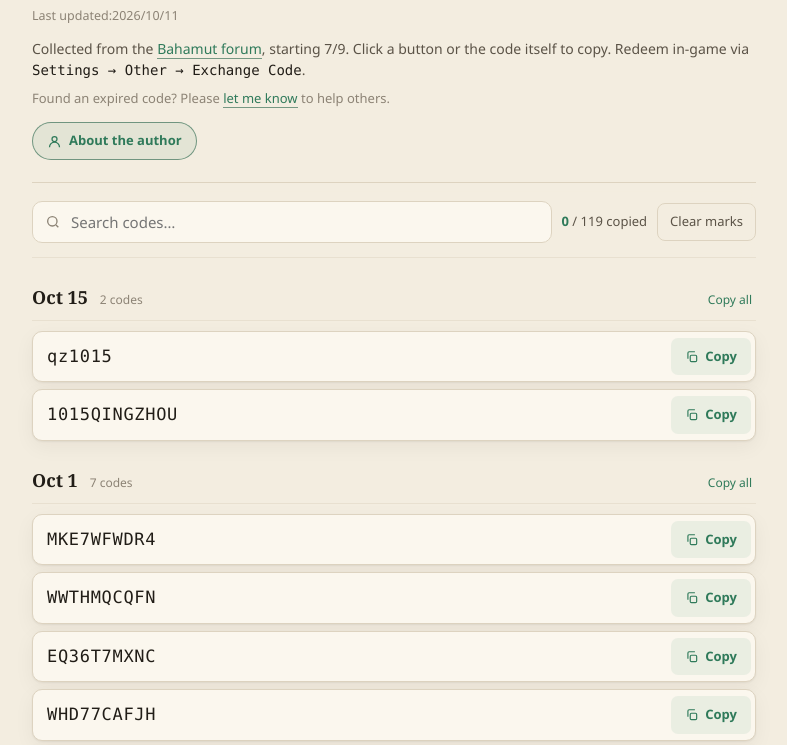
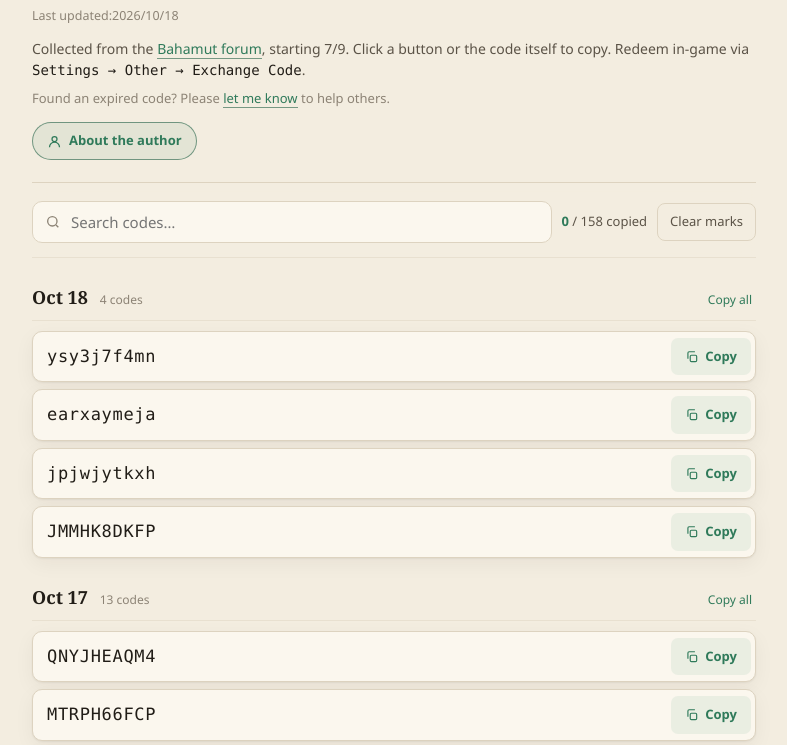
Before and after one commit to Raellen/wherewindsmeet-coupon, a plain HTML site: page index.html in a window 1280 px wide. Shown: the part 183-928 px from the top of the page, without its empty margins (246-1033 px from the left). Drawn offline with Linux system fonts and the light colour scheme.

Commit message:
feat: 新增 10/15 至 10/18 兌換碼

```diff
--- a/index.html
+++ b/index.html
@@ -282,7 +282,7 @@
   <header>
     <p class="eyebrow" id="eyebrow">兌換碼 · Redemption Codes</p>
     <h1 id="title">燕雲十六聲兌換碼</h1>
-    <p class="updated"><span id="updatedLabel">最新更新時間</span>:2026/10/11</p>
+    <p class="updated"><span id="updatedLabel">最新更新時間</span>:2026/10/18</p>
     <p class="sub" id="intro"></p>
     <p class="sub note" id="note"></p>
     <a class="author-btn" href="#author">
@@ -353,7 +353,10 @@ const DATA = [
   { date: "9/28", codes: ["KDKKY8AN8A"] },
   { date: "9/30", codes: ["TYNDEQCRE6"] },
   { date: "10/1", codes: ["WWMXATM3","SN74Y8ACXR","MJFKQ7N687","WHD77CAFJH","EQ36T7MXNC","WWTHMQCQFN","MKE7WFWDR4"] },
-  { date: "10/15", codes: ["1015QINGZHOU","qz1015"] },
+  { date: "10/15", codes: ["1015QINGZHOU","qz1015","DK84X3H4DK","WCJYCE7J4E","FPKNWXHPQW","YPKY4PKYH6","SETXEP4NDT","JSQEWY8CTF"] },
+  { date: "10/16", codes: ["RRW8DE784E","EPCRTRNTR7","MFC6FKD64N","ffyj6rrmph","MXKP6FAAME","AYX8W8FTCW","SMPQ6PH4CY","MEYPKHFX76","QEQWC6RAP8","sdk8xhrwh4","cta7mn88m8","ndf3kefhmx","FJEARA43X4","FHTJDTDPHE","SSF6DKHMDK","FSWMQ8D6DD"] },
+  { date: "10/17", codes: ["QM3DJEPM3D","NH48MMACNP","YT7Y8R3YQY","YYQ8TJ8WCF","WJKNWR4FJA","NNQK8DM8C8","QW6NACMQET","HP4FH8TEDX","HRAD37H3HD","AD873Q4A44","ppj8e7pnpw","MTRPH66FCP","QNYJHEAQM4"] },
+  { date: "10/18", codes: ["JMMHK8DKFP","jpjwjytkxh","earxaymeja","ysy3j7f4mn"] },
 ];
 
 // each code entry may carry a "｜note"; the redeemable value is the part before ｜
```
